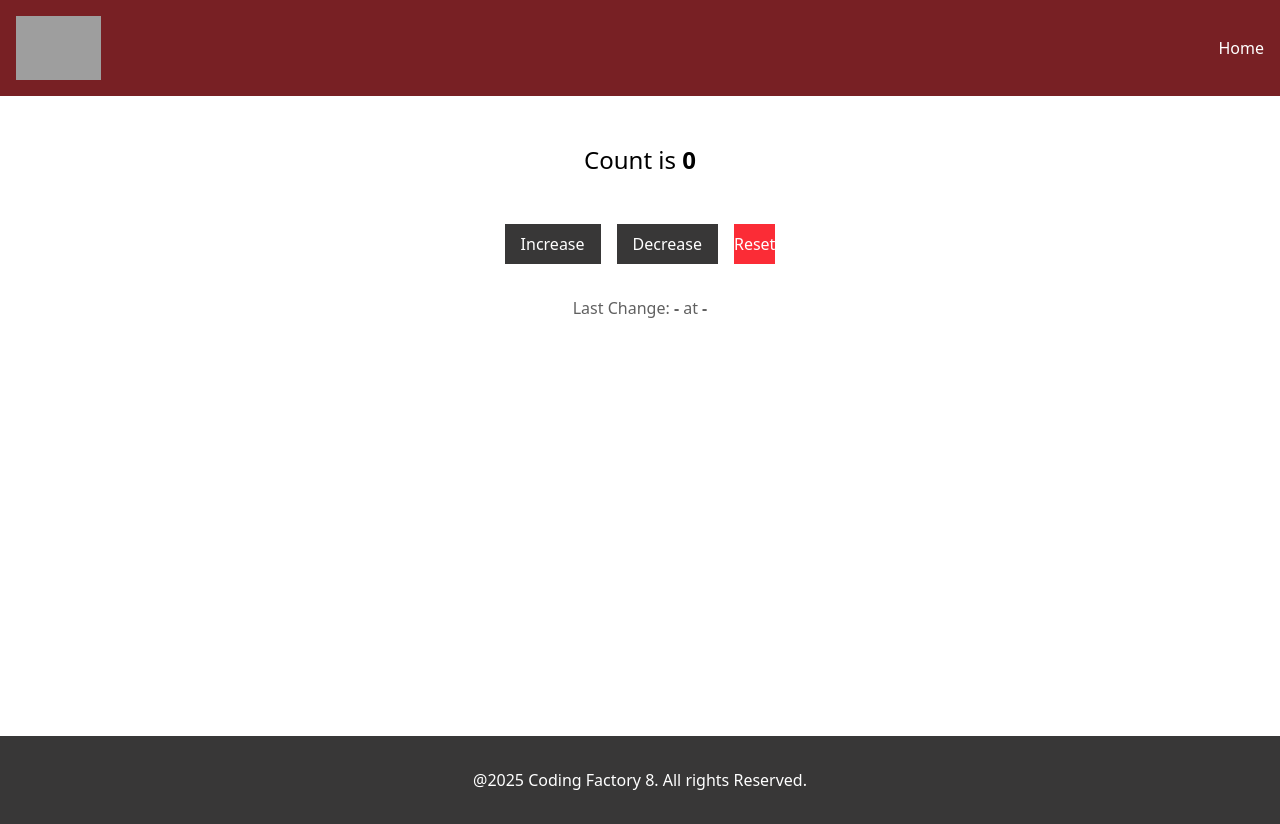
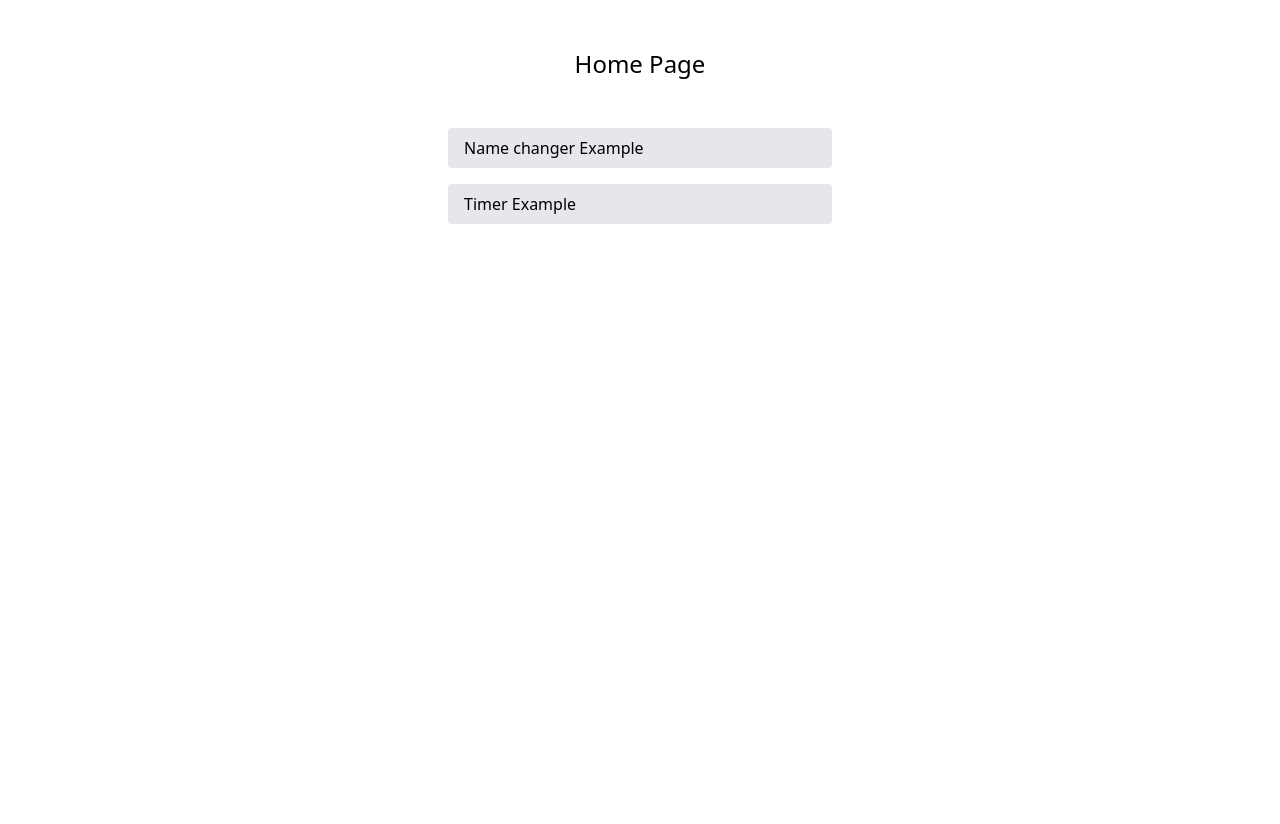
Before and after one commit to JohnBravos/cf8-react-intro, a React app: page / in a window 1280 px wide. After the commit the page ends 800 px from the top, so only its background shows below. Built offline with nearby package versions, Linux system fonts and the light colour scheme; grey boxes are pictures that could not be loaded; the HTML template or start-up script is replaced by a standard one.

Commit message:
feat: using react-router library

```diff
--- a/package.json
+++ b/package.json
@@ -13,6 +13,7 @@
     "@tailwindcss/vite": "^4.1.13",
     "react": "^19.1.1",
     "react-dom": "^19.1.1",
+    "react-router": "^7.9.4",
     "tailwindcss": "^4.1.13"
   },
   "devDependencies": {
--- a/src/App.tsx
+++ b/src/App.tsx
@@ -7,8 +7,14 @@
 
 // import ArrowFunctionalComponentWithPropsType from "./components/ArrowFunctionalComponentWithPropsType.tsx";
 // import Card from "./components/Card.tsx";
-import Layout from "./components/Layout.tsx";
-import CounterWithCustomHook from "./components/CounterWithCustomHook.tsx";
+// import Layout from "./components/Layout.tsx";
+// import CounterWithCustomHook from "./components/CounterWithCustomHook.tsx";
+// import {useEffect} from "react";
+// import CounterWithRef from "./components/CounterWIthRef.tsx";
+import {BrowserRouter, Route, Routes} from "react-router";
+import NameChanger from "./components/NameChanger.tsx";
+import HomePage from "./pages/HomePage.tsx";
+import Timer from "./components/Timer.tsx";
 // import CounterWithRef from "./components/CounterWIthRef.tsx";
 // import PreviousValue from "./components/PreviousValue.tsx";
 // import WindowSize from "./components/WindowSize.tsx";
@@ -37,6 +43,15 @@
     //     return() => clearInterval(id);
     // }, []);
 
+    // useEffect(() => {
+    //     history.pushState({page: 1}, "", "/page")
+    //     history.replaceState({page: 1}, "", "/page1");
+    //
+    //     window.onpopstate = (e) => {
+    //         console.log(e.state)
+    //     }
+    // })
+
   return (
       <>
           {/*<ViteIntro />*/}
@@ -55,7 +70,7 @@
           {/*            description="Lorem ipsum dolor sit amet, consectetur adipiscing elit, sed do eiusmod."*/}
           {/*        />*/}
           {/*</Card>*/}
-          <Layout>
+          {/*<Layout>*/}
               {/*<ArrowFunctionalComponentWithPropsType*/}
               {/*  title="Is a Arrow Functional Component With 2 Props"*/}
               {/*  description="Lorem ipsum dolor sit amet, consectetur adipiscing elit, sed do eiusmod"*/}
@@ -71,8 +86,17 @@
               {/*<FocusInput/>*/}
               {/*<PreviousValue/>*/}
               {/*<CounterWithRef/>*/}
-              <CounterWithCustomHook />
-          </Layout>
+              {/*<CounterWithCustomHook />*/}
+          {/*</Layout>*/}
+          <BrowserRouter>
+              <Routes>
+                  <Route index element={<HomePage />} />
+                  <Route path="name-changer" element={<NameChanger />}/>
+                  <Route path="timer" element={<Timer/>} />
+              </Routes>
+
+          </BrowserRouter>
+
       </>
   )
 }
--- a/src/components/Header.tsx
+++ b/src/components/Header.tsx
@@ -8,7 +8,7 @@
                         alt="CF Logo"
                     />
                     <nav className="flex gap-4 text-white font-medium">
-                        <a href="#">Home</a>
+                        <a className="hover:underline hover:underline-offset-4" href="#">Home</a>
                     </nav>
                 </div>
             </header>
--- /dev/null
+++ b/src/pages/HomePage.tsx
@@ -0,0 +1,24 @@
+import {Link, NavLink} from "react-router";
+
+const HomePage = () => {
+    return (
+        <>
+            <h1 className="text-2xl text-center my-12">Home Page</h1>
+            <div className="flex flex-col items-start max-w-sm mx-auto gap-4">
+            <Link
+                to="/name-changer"
+                className="bg-gray-200 w-full px-4 py-2 rounded"
+                >Name changer Example
+            </Link>
+
+                <NavLink
+                    to="/timer"
+                    className="bg-gray-200 w-full px-4 py-2 rounded"
+                    >Timer Example
+                </NavLink>
+            </div>
+        </>
+    )
+}
+
+export default HomePage;
```
Also changed, not shown: 1 other file (tests, documents, lock files or other folders).
